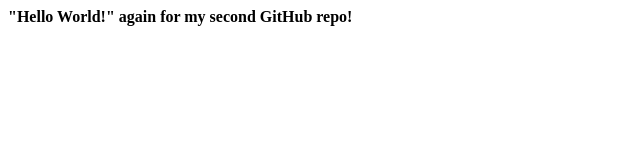
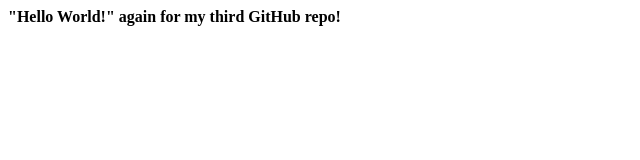
Before and after one commit to vgbhat/helloworld3, a plain HTML site: page index.html in a window 1280 px wide. Shown: the full height of the page, 0-640 px from the left. Drawn offline with Linux system fonts and the light colour scheme.

Commit message:
updating index.html

```diff
--- a/index.html
+++ b/index.html
@@ -1,8 +1,8 @@
 <!doctype html>
   <head>
-    <title>Index.html for my 2nd GitHub repo!</title>
+    <title>Index.html for my 3rd GitHub repo!</title>
  </head>
  <body>
-   <b>"Hello World!" again for my second GitHub repo!</b>
+   <b>"Hello World!" again for my third GitHub repo!</b>
 </body>
 </html>
```
